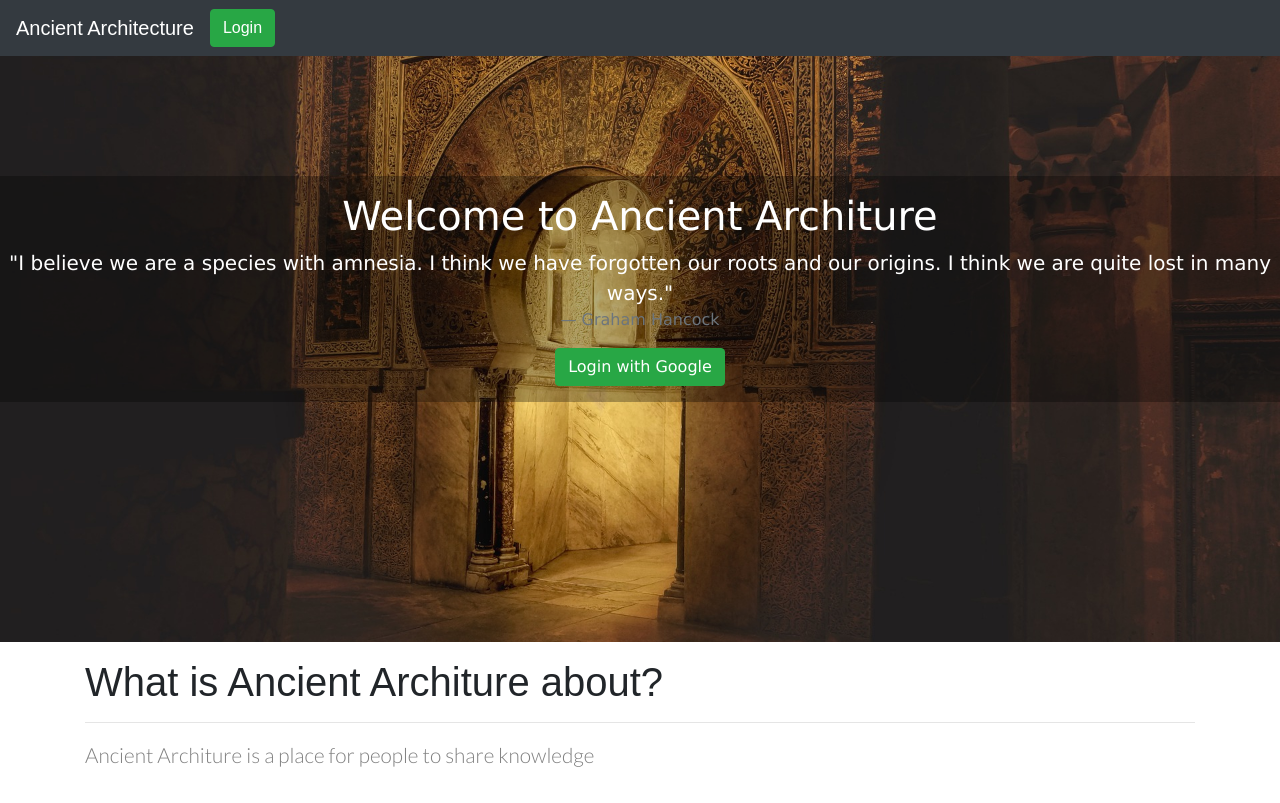
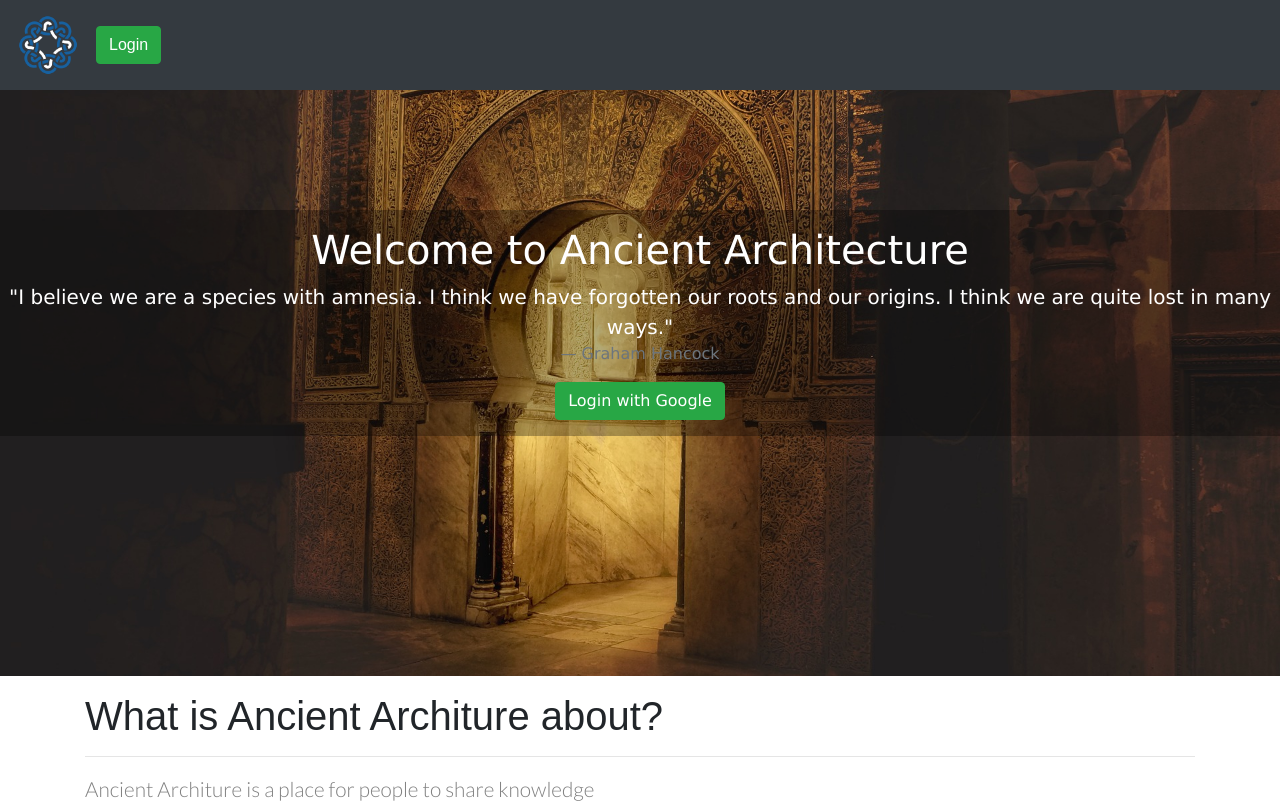
Before and after one commit to BobbyGifford/ancient-architecture, a React (Create React App) app in the folder client/: page / in a window 1280 px wide. Shown: the top 803 px of the page. Built offline with nearby package versions, Linux system fonts and the light colour scheme; no server answers.

Commit message:
Added logos.

```diff
--- a/client/src/components/header/Header.js
+++ b/client/src/components/header/Header.js
@@ -1,6 +1,8 @@
 import React, { Component } from 'react';
 import { connect } from 'react-redux';
 import { Link } from 'react-router-dom';
+
+import logo from '../../images/ancientlogo3.png';
 // Added logout
 class Header extends Component {
   renderContent() {
@@ -48,15 +50,9 @@ class Header extends Component {
     return (
       <div>
         <nav className="navbar navbar-expand-lg navbar-dark bg-dark">
-          {this.props.auth ? (
-            <Link to="/" className="navbar-brand">
-              Ancient Architecture
-            </Link>
-          ) : (
-            <Link to="/" className="navbar-brand">
-              Ancient Architecture
-            </Link>
-          )}
+          <Link to="/" className="navbar-brand">
+            <img style={{ maxHeight: '4rem' }} src={logo} alt="logo" />
+          </Link>
 
           <button
             className="navbar-toggler"
--- a/client/src/components/home/Home.js
+++ b/client/src/components/home/Home.js
@@ -3,7 +3,6 @@ import { connect } from 'react-redux';
 import { Link } from 'react-router-dom';
 
 import AboutArea from './AboutArea';
-
 import './Home.css';
 
 class Home extends Component {
@@ -16,7 +15,7 @@ class Home extends Component {
           <div className="style-body">
             <div className="style-content">
               <div className="text-center">
-                <h1>Welcome to Ancient Architure</h1>
+                <h1>Welcome to Ancient Architecture</h1>
                 <blockquote className="blockquote text-center">
                   <p className="mb-0">
                     "I believe we are a species with amnesia. I think we have
@@ -40,7 +39,8 @@ class Home extends Component {
           <div className="style-body">
             <div className="style-content">
               <div className="text-center">
-                <h1>Welcome to Ancient Architure</h1>
+                <h1>Welcome back {this.props.auth.displayName}</h1>
+                <br />
                 <Link to="/profile" className="btn btn-info">
                   Go To Your Profile
                 </Link>
```
Also changed, not shown: client/src/images/ancientlogo2.png (added), client/src/images/ancientlogo3.png (added).
